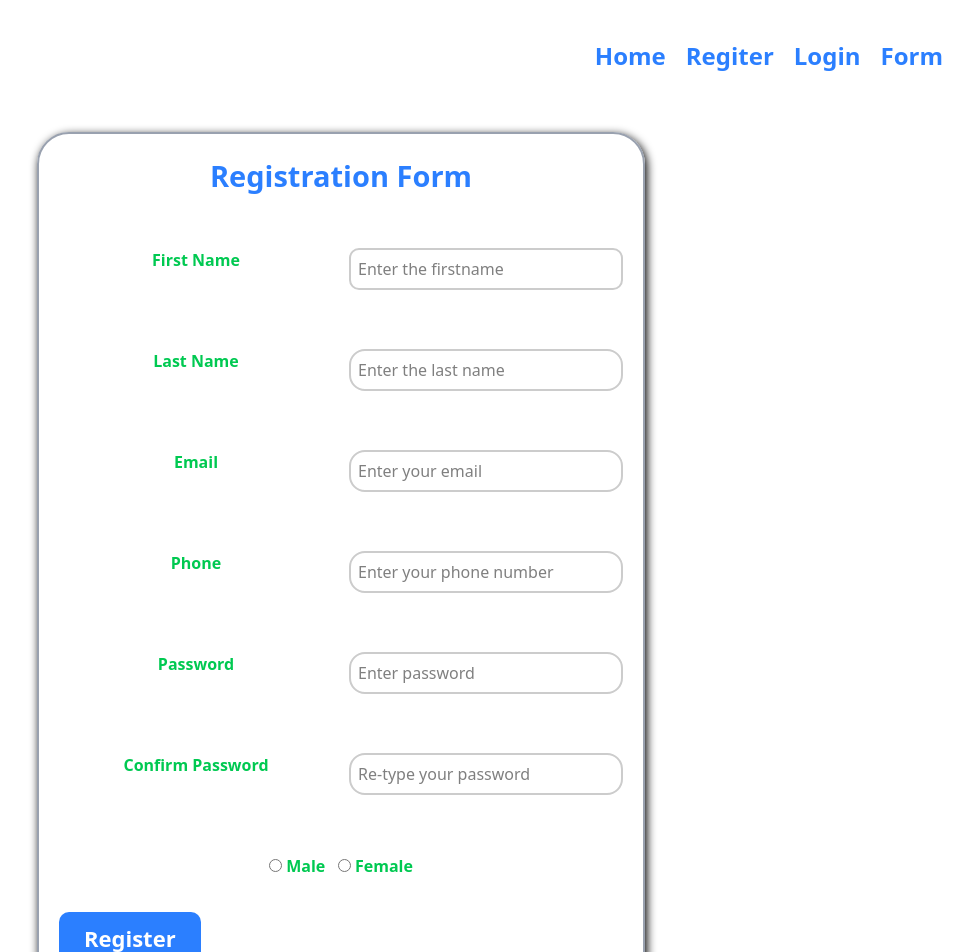
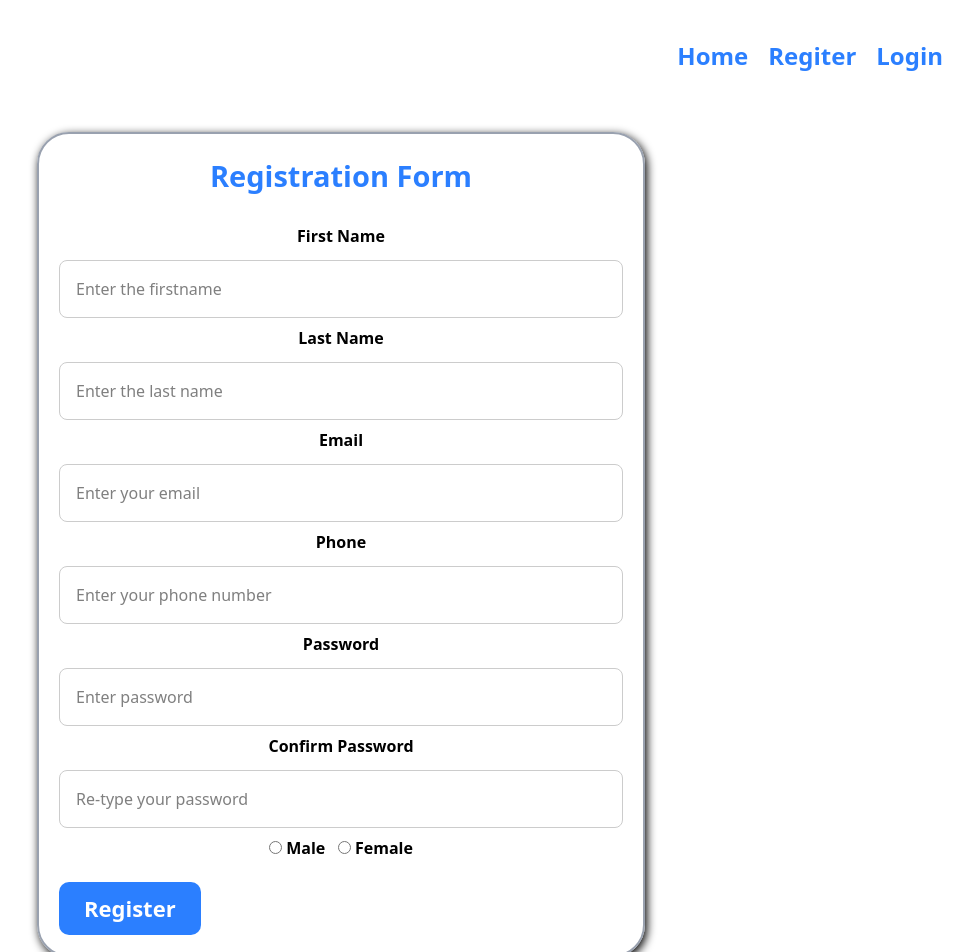
Before and after one commit to eric2003tu/react, a React (Vite) app: page /register in a window 1280 px wide. Shown: the top 952 px of the page, without its empty margins (299-1272 px from the left). Built offline with nearby package versions, Linux system fonts and the light colour scheme.

Commit message:
Forms updated

```diff
--- a/src/App.jsx
+++ b/src/App.jsx
@@ -25,7 +25,6 @@ function App() {
         <li className='text-blue-500 text-[24px] cursor-pointer hover:text-green-400 active:text-blue-300'><Link to='/' className=''>Home</Link></li>
         <li className='text-blue-500 text-[24px] cursor-pointer hover:text-green-400 active:text-blue-300'><Link to='/register'>Regiter</Link></li>
         <li className='text-blue-500 text-[24px] cursor-pointer hover:text-green-400 active:text-blue-300'><Link to='/login'>Login</Link></li>
-        <li className='text-blue-500 text-[24px] cursor-pointer hover:text-green-400 active:text-blue-300'><Link to='/form'>Form</Link></li>
       </ul>
       <div onClick={handleHide} className='block md:hidden lg:hidden sm:block'>
 
@@ -37,7 +36,6 @@ function App() {
       <li className='p-4 border-b border-gray-600 cursor-pointer' onClick={handleHide}><Link to='/' className=''>Home</Link></li>
       <li className='p-4 border-b border-gray-600 cursor-pointer' onClick={handleHide}><Link to='/register'>Regiter</Link></li>
       <li className='p-4 border-b border-gray-600 cursor-pointer' onClick={handleHide}><Link to='/login'>Login</Link></li>
-      <li className='p-4 border-b border-gray-600 cursor-pointer' onClick={handleHide}><Link to='/form'>Form</Link></li>
       <li className='p-4 border-b border-gray-600 cursor-pointer'onClick={handleHide}>Contact</li>
     </ul>
     <p className={!nav ? 'w-[60%] flex h-full justify-items-start bg-yellow-100 ease-in-out duration-600 sm:fixed flex-wrap md:hidden lg:hidden' : 'hidden' }>
--- a/src/Components/Home.jsx
+++ b/src/Components/Home.jsx
@@ -6,8 +6,9 @@ import { FaSquareXTwitter } from "react-icons/fa6";
 import { IoCallSharp } from "react-icons/io5";
 function Home(){
     return(
-<div id='all' className='lg:w-full md:w-full sm:w-full mt-[100px]'>
-<div id='contents' className='grid lg:grid-cols-2 md:grid-cols-1 sm:grid-cols-1'>
+        <>
+<div id='all' className=' min-h-screen flex flex-col lg:w-full md:w-full sm:w-full mt-[100px]'>
+<div id='contents' className='grid lg:grid-cols-2 md:grid-cols-1 sm:grid-cols-1 flex-grow'>
 <div id='words' className=''>
 Welcome to [Your Company Name], where innovation meets excellence. We are dedicated to providing top-quality [products/services] tailored to meet your unique needs. Whether you're looking for [specific product/service] or seeking expert advice, our team is here to guide you every step of the way. Explore our offerings and discover how we can help you achieve your goals with ease and efficiency.<br/><br/>
 
@@ -51,14 +52,17 @@ Get in touch with us through the Contact Us section, where you'll find all the w
 
 </div>
 
+
 </div>
-<div id='footer'>
-<div className='fixed bg-[#a59c9c] w-full  justify-center  right-0 bottom-0 left-0 p-4'>
-  <p className='font-bold '>© 2025 E-library. All Rights Reserved.</p>
-</div>
+<div id='footer' className="max-w-[100%]">
+<div id="footer" className="bg-[#a59c9c] max-w-[100%] left-0 right-0 w-full p-4 text-center absolute">
+  <p className="font-bold text-center">© 2025 E-library. All Rights Reserved.</p>
 </div>
 
 </div>
+</div>
+</>
+
     )
 }
 export default Home;
--- a/src/Components/Login.jsx
+++ b/src/Components/Login.jsx
@@ -140,10 +140,11 @@ function Login(){
 
     }
     return(
+      <div>
         <form
   onSubmit={handleLogin}
   id="loginForm"
-  className="grid grid-cols-1 sm:grid-cols-2 gap-4 mt-[100px] sm:w-[80%] lg:w-[50%] lg:justify-self-center md:w-fit md:justify-self-center p-[20px] border-[2px] border-gray-400 rounded-4xl shadow-[2px_3px_10px]"
+  className="grid grid-cols-1 sm:grid-cols-1 gap-1 mt-[100px] sm:w-[70%] lg:w-[50%] lg:justify-self-center md:w-fit p-[20px] border-[2px] border-gray-400 rounded-4xl shadow-[2px_3px_10px]"
 >
   {/* Header */}
   <h1
@@ -159,7 +160,7 @@ function Login(){
   </p>
 
   {/* Email */}
-  <label htmlFor="Email" className="text-green-500 font-bold">
+  <label htmlFor="Email" className="text-black font-bold">
     Email
   </label>
   <input
@@ -170,14 +171,14 @@ function Login(){
     placeholder="Enter Email address"
     style={{ borderColor: emailBorder }}
     onChange={(values) => setEmail(values.target.value)}
-    className="p-[7px] w-full rounded-2xl mb-[27px] border-2 border-green-300"
+    className="w-full p-4 mt-2 border rounded-lg focus:outline-none"
   />
   <p style={{ color: "red" }} className="col-span-full">
     {emailError}
   </p>
 
   {/* Password */}
-  <label htmlFor="Password" className="text-green-500 font-bold">
+  <label htmlFor="Password" className="text-blach font-bold">
     Password
   </label>
   <input
@@ -188,7 +189,7 @@ function Login(){
     placeholder="Enter password"
     style={{ borderColor: passwordBorder }}
     onChange={(data) => setPassword(data.target.value)}
-    className="p-[7px] w-full rounded-2xl mb-[27px] border-2 border-green-300"
+    className="w-full p-4 mt-2 border rounded-lg focus:outline-none"
   />
   <p style={{ color: "red" }} className="col-span-full">
     {passwordError}
@@ -215,6 +216,13 @@ function Login(){
     ></div>
   </button>
 </form>
+<div id='footer' className="max-w-[100%]">
+<div id="footer" className="bg-[#a59c9c] max-w-[100%] left-0 right-0 w-full p-4 text-center absolute mt-[25px]">
+  <p className="font-bold text-center">© 2025 E-library. All Rights Reserved.</p>
+</div>
+
+</div>
+</div>
     )
 }
 export default Login;
--- a/src/Components/register.jsx
+++ b/src/Components/register.jsx
@@ -454,10 +454,11 @@ function Register(){
         });
     }
     return(
+      <div>
         <form
   onSubmit={handleRegister}
   id="signupForm"
-  className="grid grid-cols-1 sm:grid-cols-2 gap-4 mt-[100px] sm:w-[80%] lg:w-[50%] lg:justify-self-center md:w-fit p-[20px] border-[2px] border-gray-400 rounded-4xl shadow-[2px_3px_10px]"
+  className="grid grid-cols-1 sm:grid-cols-1 gap-1 mt-[100px] sm:w-[70%] lg:w-[50%] lg:justify-self-center md:w-fit p-[20px] border-[2px] border-gray-400 rounded-4xl shadow-[2px_3px_10px]"
 >
   {/* Header */}
   <h1
@@ -473,7 +474,7 @@ function Register(){
   </p>
 
   {/* First Name */}
-  <label htmlFor="Fname" className="text-green-500 font-bold">
+  <label htmlFor="Fname" className="text-black font-bold">
     First Name
   </label>
   <input
@@ -483,14 +484,14 @@ function Register(){
     placeholder="Enter the firstname"
     onChange={(data) => setFname(data.target.value)}
     style={{ borderColor: FnameBorder }}
-    className="p-[7px] w-full rounded-[10px] mb-[27px] border-2 border-fuchsia-400"
+    className="w-full p-4 mt-2 border rounded-lg focus:outline-none"
   />
   <p style={{ color: errorColor }} className="col-span-full">
     {FnameError}
   </p>
 
   {/* Last Name */}
-  <label htmlFor="Lname" className="text-green-500 font-bold">
+  <label htmlFor="Lname" className="text-black font-bold">
     Last Name
   </label>
   <input
@@ -500,14 +501,14 @@ function Register(){
     value={Lname}
     onChange={(data) => setLname(data.target.value)}
     style={{ borderColor: LnameBorder }}
-    className="p-[7px] w-full rounded-2xl mb-[27px] border-2 border-green-300"
+    className="w-full p-4 mt-2 border rounded-lg focus:outline-none"
   />
   <p style={{ color: errorColor }} className="col-span-full">
     {LnameError}
   </p>
 
   {/* Email */}
-  <label htmlFor="email" className="text-green-500 font-bold">
+  <label htmlFor="email" className="text-black font-bold">
     Email
   </label>
   <input
@@ -517,14 +518,14 @@ function Register(){
     value={email}
     onChange={(data) => setEmail(data.target.value)}
     style={{ borderColor: emailBorder }}
-    className="p-[7px] w-full rounded-2xl mb-[27px] border-2 border-green-300"
+    className="w-full p-4 mt-2 border rounded-lg focus:outline-none"
   />
   <p style={{ color: errorColor }} className="col-span-full">
     {emailError}
   </p>
 
   {/* Phone */}
-  <label htmlFor="phone" className="text-green-500 font-bold">
+  <label htmlFor="phone" className="text-black font-bold">
     Phone
   </label>
   <input
@@ -534,14 +535,14 @@ function Register(){
     value={phone}
     onChange={(data) => setPhone(data.target.value)}
     style={{ borderColor: phoneBorder }}
-    className="p-[7px] w-full rounded-2xl mb-[27px] border-2 border-green-300"
+    className="w-full p-4 mt-2 border rounded-lg focus:outline-none"
   />
   <p style={{ color: errorColor }} className="col-span-full">
     {phoneError}
   </p>
 
   {/* Password */}
-  <label htmlFor="password" className="text-green-500 font-bold">
+  <label htmlFor="password" className="text-black font-bold">
     Password
   </label>
   <input
@@ -551,14 +552,14 @@ function Register(){
     value={password}
     onChange={(data) => setPassword(data.target.value)}
     style={{ borderColor: passwordBorder }}
-    className="p-[7px] w-full rounded-2xl mb-[27px] border-2 border-green-300"
+    className="w-full p-4 mt-2 border rounded-lg focus:outline-none"
   />
   <p style={{ color: errorColor }} className="col-span-full">
     {passwordError}
   </p>
 
   {/* Confirm Password */}
-  <label htmlFor="confirmPassword" className="text-green-500 font-bold">
+  <label htmlFor="confirmPassword" className="text-black font-bold">
     Confirm Password
   </label>
   <input
@@ -568,7 +569,7 @@ function Register(){
     value={confirmpassword}
     onChange={(data) => setConfirmpassword(data.target.value)}
     style={{ borderColor: confirmpasswordBorder }}
-    className="p-[7px] w-full rounded-2xl mb-[27px] border-2 border-green-300"
+    className="w-full p-4 mt-2 border rounded-lg focus:outline-none"
   />
   <p style={{ color: errorColor }} className="col-span-full">
     {confirmpasswordError}
@@ -576,7 +577,7 @@ function Register(){
 
   {/* Gender */}
   <div className="col-span-full">
-    <p className="text-green-500 font-bold">
+    <p className="text-black font-bold">
       <input
         type="radio"
         name="gender"
@@ -616,6 +617,13 @@ function Register(){
     ></div>
   </button>
 </form>
+<div id='footer' className="max-w-[100%]">
+<div id="footer" className="bg-[#a59c9c] max-w-[100%] left-0 right-0 w-full p-4 text-center absolute mt-[25px]">
+  <p className="font-bold text-center">© 2025 E-library. All Rights Reserved.</p>
+</div>
+
+</div>
+</div>
     )
 
 }
```
